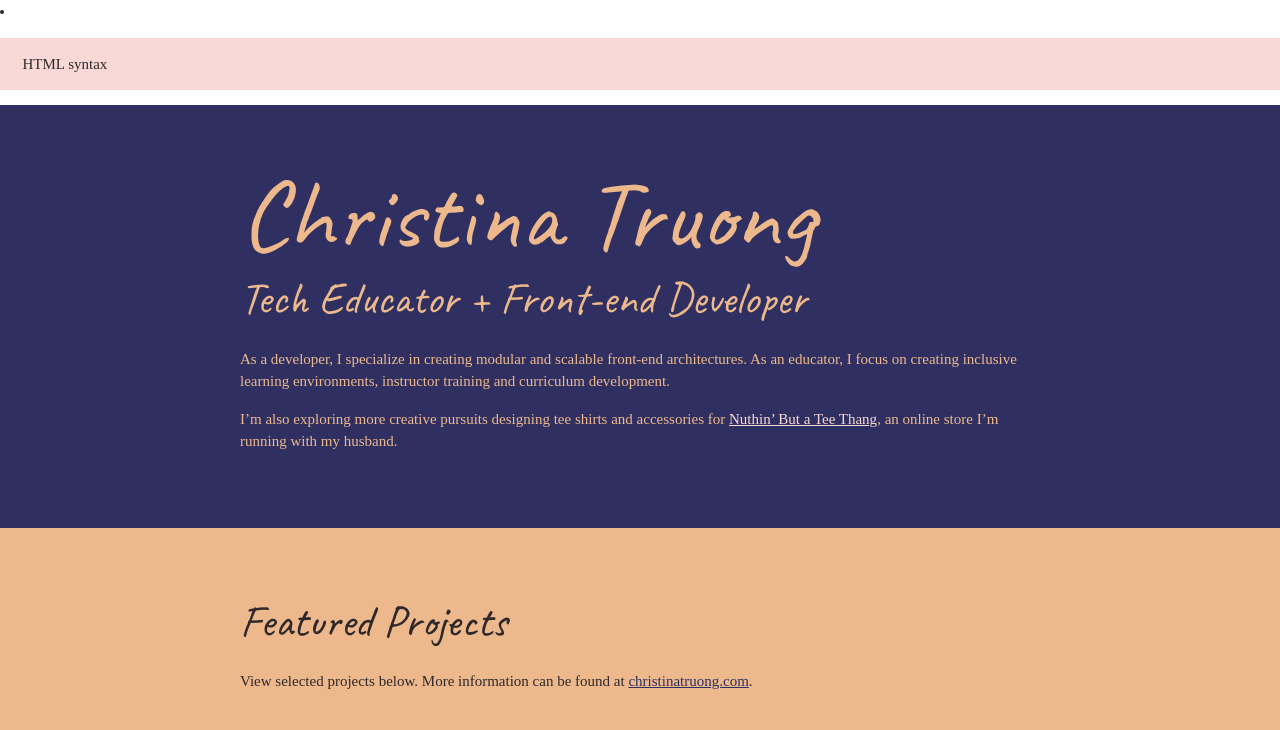
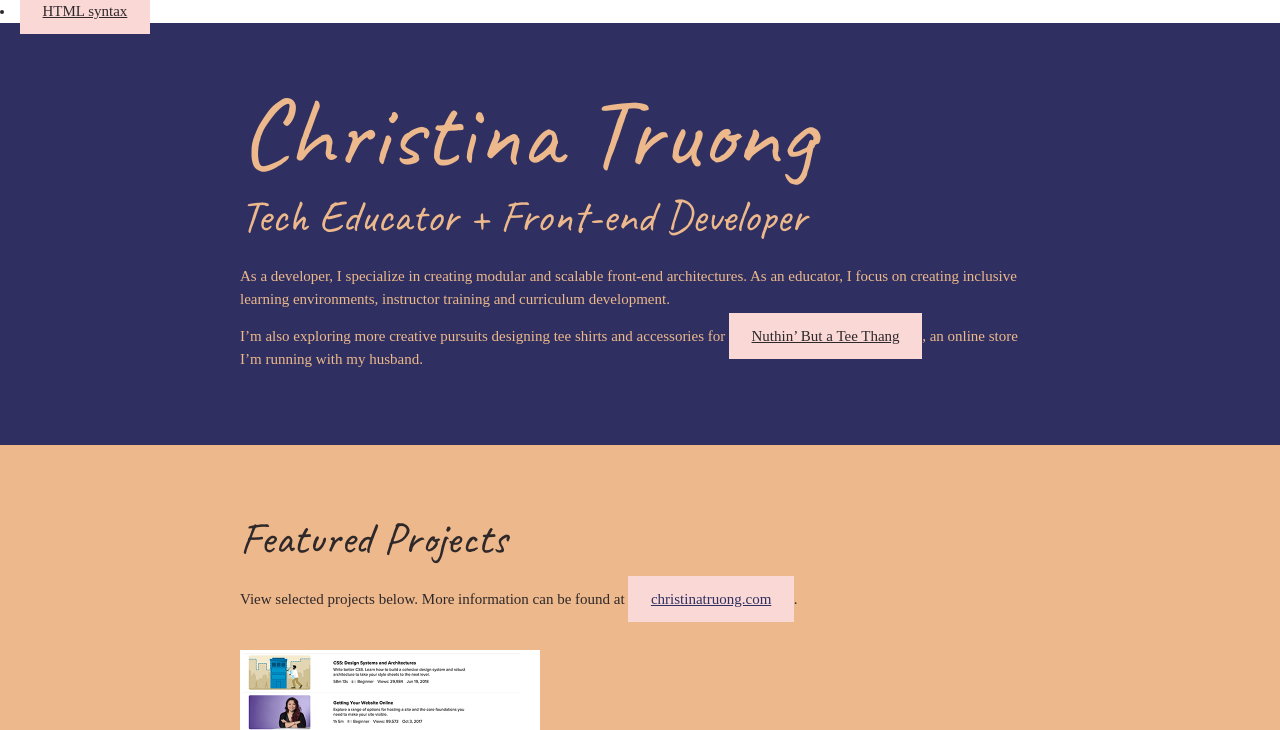
Before and after one commit to Aikon377/Challenge2_CSS_Basics-Eppu, a plain HTML site: page index.html in a window 1280 px wide. Shown: the top 730 px of the page. Drawn offline with Linux system fonts and the light colour scheme.

Commit message:
redo part 2

```diff
--- a/css/styles.css
+++ b/css/styles.css
@@ -119,7 +119,7 @@ header {
   background: #A1C6D7;
 
 }
-menu{
+a{
   color: #2E282A;
   background-color: #FAD8D6;
   padding: 1em 1.5em;
--- a/index.html
+++ b/index.html
@@ -9,7 +9,7 @@
   </head>
   <body>
     <main>
-        <li><menu href="index.html"title="Homepage">HTML syntax</a></li>
+        <li><a href="work_experience"title="Work Experience">HTML syntax</a></li>
       <!-- ***************  ABOUT / PROFILE  **************** -->
       <header>
         <div class="content-wrap">
```
Also changed, not shown: 1 other file.
